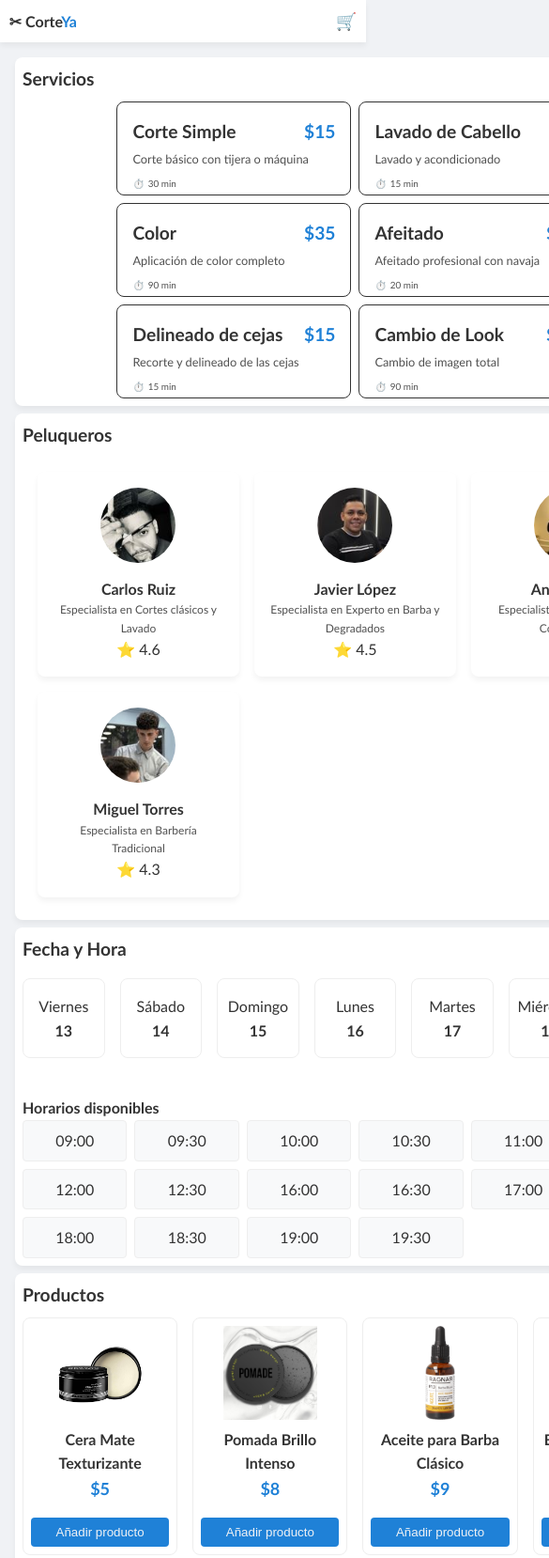
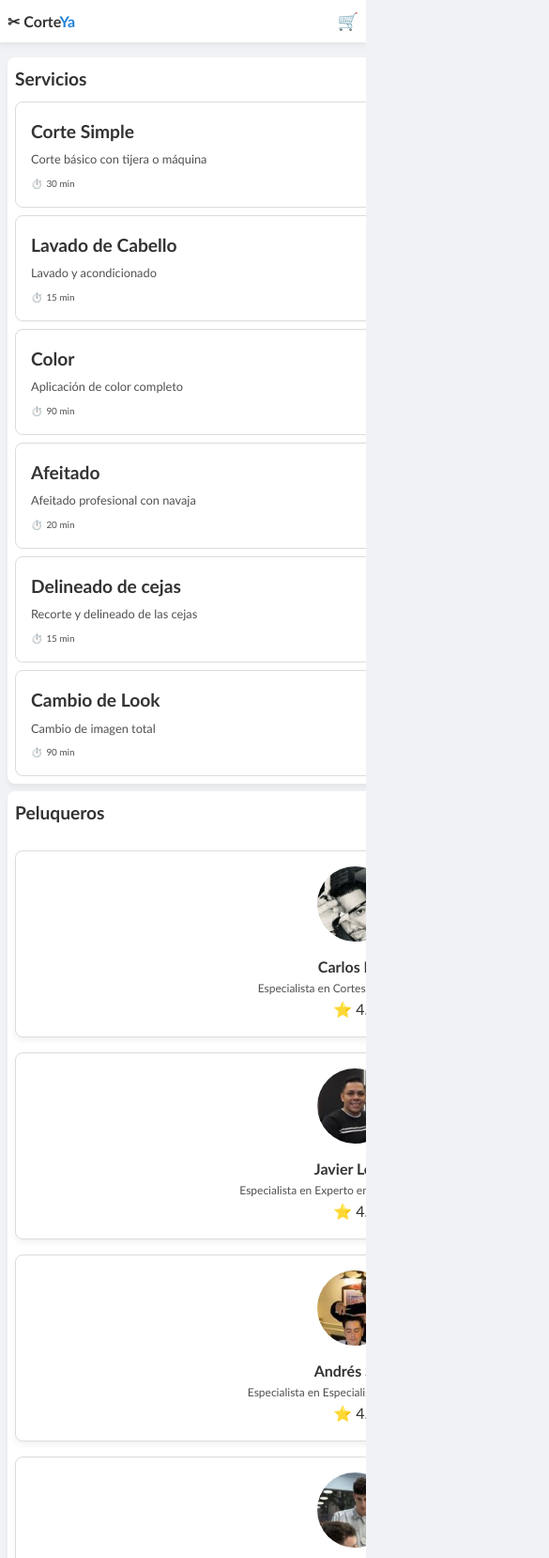
Before and after one commit to Conejodelincuente/corteya, a plain HTML site: page index.html in a window 390 px wide. Shown: the top 1658 px of the page at 94% size, 585 px wide, since content can reach past the window. Drawn offline with nearby package versions, Linux system fonts and the light colour scheme; files whose address does not match are found by name.

Commit message:
intento de solucionar el responsive

```diff
--- a/css/secciones.css
+++ b/css/secciones.css
@@ -1,24 +1,44 @@
+/*--------------------------------------------------
+/* Nav bar y header */
+
+.main-header{
+    background-color: var(--color-bg-card);
+    box-shadow: var(--shadow-soft);
+    padding: var(--spacing-s) 0;
+    margin-bottom: var(--spacing-m);
+}
+.nav-bar{
+    display:flex;
+    justify-content: space-between;
+    align-items: center;
+    font-size: var(--text-m);
+}
+.logo{
+    font-weight: bold;
+    color:var(--color-text);
+}
+
 
 /*--------------------------------------------------
 /* Tarjetas de Servicios */
+
 #lista-servicios{
-    display: flex;
-    flex-wrap: wrap;
-    justify-content: center;
+    display: grid;
+    grid-template-columns: repeat(auto-fit, minmax(200px, 1fr));
     gap: var(--spacing-s);
 }
 .card-servicio {
-    width:250px;
-    height: 100px;
+    width: 100%;
+    min-height: 110px; /* Altura mínima */
+    height: auto;      /* Altura flexible según el texto */
     display: flex;
     flex-direction: column;
     justify-content: space-between;
-    border: 1px solid;
+    border: 1px solid var(--color-disable);
     border-radius: var(--radius-m);
     padding: var(--spacing-m);
     cursor: pointer;
     transition: all 0.3s ease;
-    position: relative;
 }
 .card-servicio:hover {
     border-color: var(--color-primary);
@@ -28,6 +48,7 @@
     border-color: var(--color-primary);
     background-color: var(--color-bg-blue);
 }
+
 .card-servicio-header {
     display: flex;
     justify-content: space-between;
@@ -60,22 +81,21 @@
     gap: 4px;
 }
 
-
 /*--------------------------------------------------
 /* Tarjetas de Peluqueros */
 #lista-peluqueros {
-    padding: var(--spacing-m);
+    padding: var(--spacing-m) 0;
     display: grid;
     grid-template-columns: repeat(auto-fit, minmax(200px, 1fr));
     gap: var(--spacing-m);
 }
 .card-peluquero {
+    width: 100%;
+    height: auto;
     background-color: var(--color-bg-card);
-    border: 1px solid transparent;
+    border: 1px solid var(--color-disable);
     border-radius: var(--radius-m);
     padding: var(--spacing-m);
-    cursor: pointer;
-    transition: all 0.3s ease;
     text-align: center;
     box-shadow: var(--shadow-soft);
 }
@@ -106,6 +126,7 @@
     position: sticky;
     top: var(--spacing-m);
     height: fit-content;
+    width: 100%;
     background-color: var(--color-bg-card);
     border-radius: var(--radius-m);
     box-shadow: var(--shadow-soft);
@@ -129,6 +150,33 @@
     padding: 8px 0;
     border-bottom: 1px solid #eee;
 }
+/* Botones carrito */
+
+#btn-confirmar{
+    width: 100%;
+    background-color: var(--color-disable);
+    border: 1px solid var(--color-disable);
+    border-radius: var(--radius-s);
+    padding: var(--spacing-s);
+    font-size: var(--text-s);
+    cursor: pointer;
+}
+btn-confirmar[disabled] {
+    opacity: 0.5;
+    cursor: not-allowed;
+}
+
+.btn-limpiar {
+    width: 100%;
+    padding: 10px;
+    margin-top: 10px;
+    background-color: transparent;
+    color: var(--color-text);
+    border: 1px solid var(--color-disable);
+    border-radius: var(--radius-s);
+    cursor: pointer;
+}
+
 .btn-remover-producto {
     background-color: transparent;
     border: none;
@@ -139,32 +187,18 @@
 }
 
 
-@media (max-width: 850px) {
-    .main-layout {
-        grid-template-columns: 1fr;}
-
-    .cart-sidebar {
-        position: fixed;
-        bottom: 0;
-        left: 0;
-        right: 0;
-        border-radius: var(--radius-m) var(--radius-m) 0 0;
-        z-index: 100;
-    }
-}
-
 /*--------------------------------------------------
 /* fecha */
 
 #selector-fecha {
     display: flex;
+    justify-content: center;
     gap: var(--spacing-m);
     padding: var(--spacing-s) 0;
     margin-bottom: var(--spacing-l);
     overflow-x: auto;
 }
 .dia-calendario{
-    flex: 1;
     min-width: 70px;
     background: white;
     border: 1px solid #eee;
@@ -181,6 +215,7 @@
     color: white;
     border-color: var(--color-primary);
 }
+
 
 /*--------------------------------------------------*/
 /* hora */
@@ -260,12 +295,6 @@
     grid-template-columns: 1fr 1fr;
     gap: var(--spacing-l);
 }
-@media (max-width: 768px) {
-    .footer-content {
-        grid-template-columns: 1fr;
-        gap: var(--spacing-m);
-    }
-}
 
 .footer-content h4{
     margin-bottom: var(--spacing-m);
@@ -284,3 +313,47 @@
     vertical-align: middle;
     margin-left: var(--spacing-m);
 }
+
+/*-------------------------------------------------*/
+/* Media Querys */
+
+@media (max-width: 600px) {
+    #selector-fecha {
+        justify-content: flex-start;
+        overflow-x: auto;
+        -webkit-overflow-scrolling: touch;
+        flex-wrap: nowrap;
+        padding: var(--spacing-s);
+    }
+
+    .dia-calendario {
+        min-width: 20px;
+        flex-shrink: auto;
+    }
+
+    #lista-servicios,
+    #lista-peluqueros {
+        grid-template-columns: 1fr;
+    }
+
+    #grid-horarios {
+        grid-template-columns: repeat(3, 1fr);
+    }
+
+    #lista-productos {
+        grid-template-columns: repeat(2, 1fr);
+    }
+    .card-servicio,
+    .card-peluquero,
+    .card-producto {
+        width: 100%;
+        max-width: 100%;
+    }
+}
+
+@media (max-width: 768px) {
+    .footer-content {
+        grid-template-columns: 1fr;
+        gap: var(--spacing-m);
+    }
+}
--- a/css/styles.css
+++ b/css/styles.css
@@ -49,6 +49,10 @@ body {
     color: var(--color-text);
     line-height: 1.6;
 }
+html, body {
+    overflow-x: hidden;
+    max-width: 100vw;
+}
 a{
     text-decoration: none;
     color: inherit;
@@ -64,41 +68,23 @@ p{font-size: 12px;font-weight: 400;}
 
 
 .container {
-    width: 95%;
+    width: 100%;
     max-width: 1200px;
-    margin:auto;
+    margin:0 auto;
+    padding: 0 var(--spacing-m);
 }
 
 .text-accent{
     color: var(--color-primary);
 }
 
-/* Header y nav*/
-
-.main-header{
-    background-color: var(--color-bg-card);
-    box-shadow: var(--shadow-soft);
-    padding: var(--spacing-s) 0;
-    margin-bottom: var(--spacing-m);
-}
-
-.nav-bar{
-    display:flex;
-    justify-content: space-between;
-    align-items: center;
-    font-size: var(--text-m);
-}
-
-.logo{
-    font-weight: bold;
-    color:var(--color-text);
-}
 
 /* main grneral */
 .main-layout{
     display: grid;
-    margin: auto;
-    grid-template-columns: 1fr 300px;
+    margin:0 auto;
+    grid-template-columns: minmax(0, 1fr) 300px;
+    width: 100%;
     max-width: 1250px;
     padding: 0 var(--spacing-m);
     gap: var(--spacing-m);
@@ -117,29 +103,23 @@ p{font-size: 12px;font-weight: 400;}
 }
 
 
-/* Botones */
+@media (max-width: 950px) {
+    .main-layout {
+        grid-template-columns: 1fr;
+        padding: 0 var(--spacing-s);
+    }
 
-#btn-confirmar{
-    width: 100%;
-    background-color: var(--color-disable);
-    border: 1px solid var(--color-disable);
-    border-radius: var(--radius-s);
-    padding: var(--spacing-s);
-    font-size: var(--text-s);
-    cursor: pointer;
+    .container {
+    padding: 0 var(--spacing-s);
+    margin: 0 auto;
 }
-btn-confirmar[disabled] {
-    opacity: 0.5;
-    cursor: not-allowed;
+    .cart-sidebar {
+        order: 2;
+        position: fixed;
+        bottom: 0;
+        left: 0;
+        right: 0;
+        border-radius: var(--radius-m) var(--radius-m) 0 0;
+        z-index: 100;
+    }
 }
-
-.btn-limpiar {
-    width: 100%;
-    padding: 10px;
-    margin-top: 10px;
-    background-color: transparent;
-    color: var(--color-text);
-    border: 1px solid var(--color-disable);
-    border-radius: var(--radius-s);
-    cursor: pointer;
-}
```
